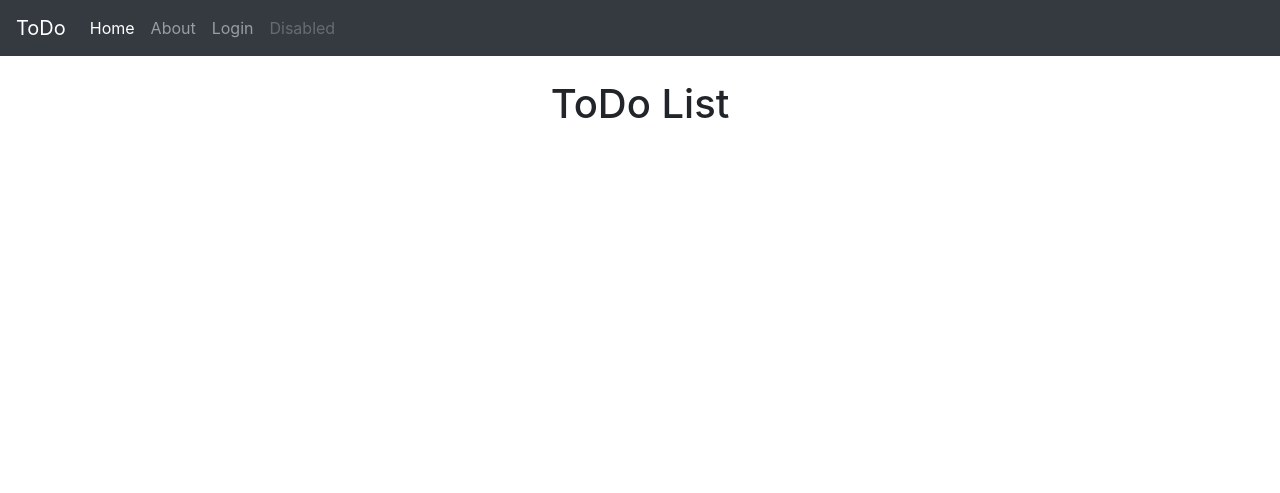
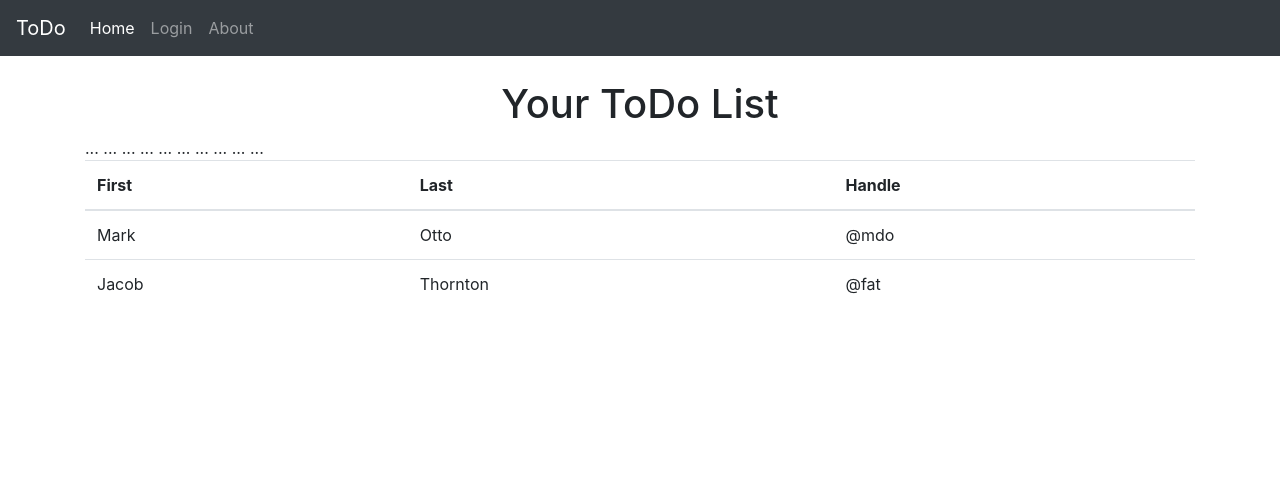
Before and after one commit to Kareem-Hyatt/todo, a PHP site: page / in a window 1280 px wide. Shown: the top 493 px of the page. Run offline with PHP 8.4, Linux system fonts and the light colour scheme; some libraries are stand-ins or nearby versions.

Commit message:
Bug fixes
Fixed Login/Submit Page Design
Fixed Login/Submit Buttons
Tweeked Success page
Tweeked css
Working on index page

```diff
--- a/css/site.css
+++ b/css/site.css
@@ -1,9 +1,4 @@
 .login-page {
-  width: 360px;
-  padding: 8% 0 0;
-  margin: auto;
-}
-.signup-page {
   width: 360px;
   padding: 8% 0 0;
   margin: auto;
@@ -55,9 +50,9 @@
   color: #4CAF50;
   text-decoration: none;
 }
-.form .register-form {
+/* .form .register-form {
   display: none;
-}
+} */
 .containers {
   position: relative;
   z-index: 1;
--- a/includes/header.php
+++ b/includes/header.php
@@ -24,17 +24,14 @@
             <a class="nav-link" href="index.php">Home <span class="sr-only">(current)</span></a>
           </li>
           <li class="nav-item">
-            <a class="nav-link" href="about.php">About</a>
-          </li>
-          <li class="nav-item">
             <a class="nav-link" href="login.php">Login</a>
           </li>
           <li class="nav-item">
-            <a class="nav-link disabled" href="#" tabindex="-1" aria-disabled="true">Disabled</a>
+            <a class="nav-link" href="about.php">About</a>
           </li>
         </ul>
       </div>
     </nav>
-  <div>
+  <div class="container">
 
   <br/>
--- a/index.php
+++ b/index.php
@@ -3,8 +3,44 @@
     require_once 'includes/header.php';
 ?>
 
-<h1 class='text-center'>ToDo List</h1>
+<h1 class='text-center'>Your ToDo List</h1>
 
+<!-- On rows -->
+<tr class="bg-primary">...</tr>
+<tr class="bg-success">...</tr>
+<tr class="bg-warning">...</tr>
+<tr class="bg-danger">...</tr>
+<tr class="bg-info">...</tr>
 
+<!-- On cells (`td` or `th`) -->
+<tr>
+  <td class="bg-primary">...</td>
+  <td class="bg-success">...</td>
+  <td class="bg-warning">...</td>
+  <td class="bg-danger">...</td>
+  <td class="bg-info">...</td>
+</tr>
+
+<table class="table table-hover">
+  <thead>
+    <tr>
+      <th scope="col">First</th>
+      <th scope="col">Last</th>
+      <th scope="col">Handle</th>
+    </tr>
+  </thead>
+  <tbody>
+    <tr>
+      <td>Mark</td>
+      <td>Otto</td>
+      <td>@mdo</td>
+    </tr>
+    <tr>
+      <td>Jacob</td>
+      <td>Thornton</td>
+      <td>@fat</td>
+    </tr>
+  </tbody>
+</table>
 
 <?php require_once 'includes/footer.php'; ?>
```
Also changed, not shown: login.php (+16 -1 lines), signup.php (+20 -2 lines), success.php (+3 -5 lines).
